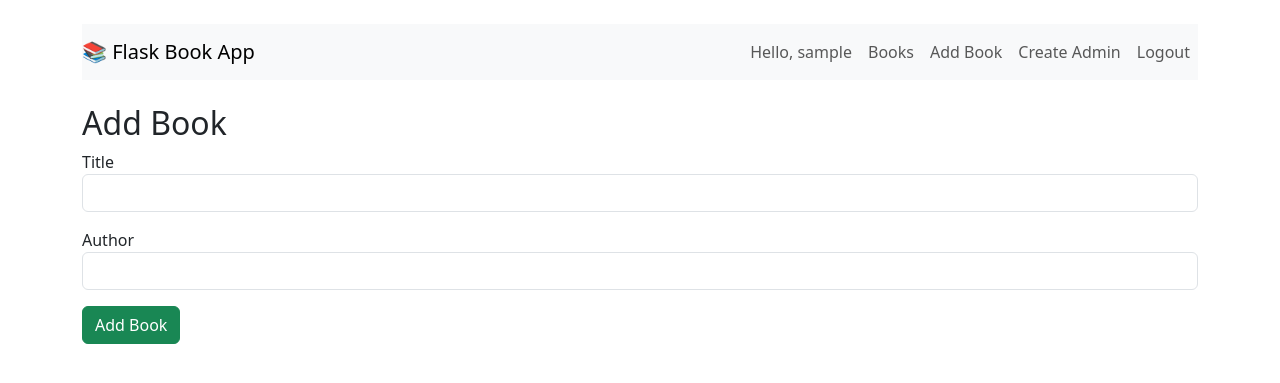
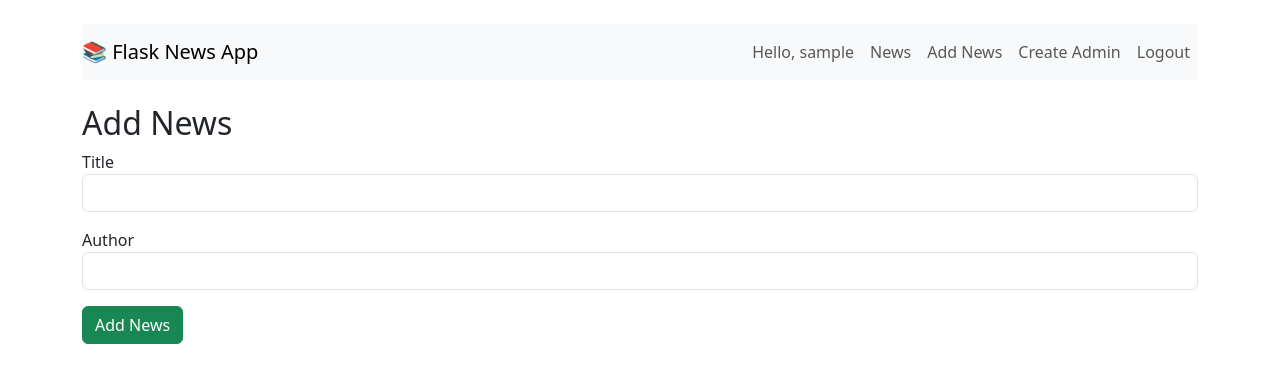
Before and after one commit to yateeshchaturvedi/Flask-app, a Flask app: page /ui/add in a window 1280 px wide. Shown: the top 383 px of the page. Run offline with Flask 3, Linux system fonts and the light colour scheme; a user stored in the database is signed in; tables that the repository leaves empty hold one stand-in row (values such as "Sample post").

Commit message:
Updated for news

```diff
--- a/app/__init__.py
+++ b/app/__init__.py
@@ -10,7 +10,7 @@ def create_app():
     import os
     DB_USER = os.environ.get("POSTGRES_USER", "postgres")
     DB_PASS = os.environ.get("POSTGRES_PASSWORD", "postgres")
-    DB_NAME = os.environ.get("POSTGRES_DB", "booksdb")
+    DB_NAME = os.environ.get("POSTGRES_DB", "newsdb")
     DB_HOST = os.environ.get("POSTGRES_HOST", "db")
     app.config["SQLALCHEMY_DATABASE_URI"] = f"postgresql://{DB_USER}:{DB_PASS}@{DB_HOST}:5432/{DB_NAME}"
     app.config["SQLALCHEMY_TRACK_MODIFICATIONS"] = False
--- a/app/models.py
+++ b/app/models.py
@@ -18,8 +18,8 @@ class User(UserMixin, db.Model):
     def check_password(self, password):
         return check_password_hash(self.password_hash, password)
 
-class Book(db.Model):
-    __tablename__ = "books"
+class News(db.Model):
+    __tablename__ = "news"
     id = db.Column(db.Integer, primary_key=True)
     title = db.Column(db.String(200), nullable=False)
     author = db.Column(db.String(200), nullable=False)
--- a/app/routes.py
+++ b/app/routes.py
@@ -1,6 +1,6 @@
 from flask import Blueprint, render_template, request, redirect, url_for, flash
 from flask_login import login_user, login_required, logout_user, current_user
-from .models import db, User, Book
+from .models import db, User, News
 from functools import wraps
 
 main = Blueprint("main", __name__)
@@ -85,12 +85,12 @@ def logout():
     return redirect(url_for("main.login"))
 
 # --- Book CRUD ---
-@main.route("/ui/books")
+@main.route("/ui/news")
 def books_ui():
     sort_order = request.args.get("sort", "asc").lower()
     from sqlalchemy import asc, desc
-    books = Book.query.order_by(desc(Book.id) if sort_order=="desc" else asc(Book.id)).all()
-    return render_template("books.html", books=books, sort_order=sort_order)
+    news = News.query.order_by(desc(News.id) if sort_order=="desc" else asc(News.id)).all()
+    return render_template("books.html", news=news, sort_order=sort_order)
 
 @main.route("/ui/add", methods=["GET", "POST"])
 @admin_required
@@ -98,7 +98,7 @@ def add_book_form():
     if request.method == "POST":
         title = request.form["title"]
         author = request.form["author"]
-        new_book = Book(title=title, author=author)
+        new_book = News(title=title, author=author)
         db.session.add(new_book)
         db.session.commit()
         return redirect(url_for("main.books_ui"))
@@ -107,7 +107,7 @@ def add_book_form():
 @main.route("/ui/edit/<int:book_id>", methods=["GET", "POST"])
 @admin_required
 def edit_book_form(book_id):
-    book = Book.query.get_or_404(book_id)
+    book = News.query.get_or_404(book_id)
     if request.method == "POST":
         book.title = request.form["title"]
         book.author = request.form["author"]
@@ -118,7 +118,7 @@ def edit_book_form(book_id):
 @main.route("/ui/delete/<int:book_id>")
 @admin_required
 def delete_book_ui(book_id):
-    book = Book.query.get_or_404(book_id)
+    book = News.query.get_or_404(book_id)
     db.session.delete(book)
     db.session.commit()
     return redirect(url_for("main.books_ui"))
--- a/app/templates/add_book.html
+++ b/app/templates/add_book.html
@@ -1,7 +1,7 @@
 {% extends "base.html" %}
 
 {% block content %}
-<h2>Add Book</h2>
+<h2>Add News</h2>
 <form method="POST">
     <div class="mb-3">
         <label>Title</label>
@@ -11,6 +11,6 @@
         <label>Author</label>
         <input type="text" name="author" class="form-control" required>
     </div>
-    <button type="submit" class="btn btn-success">Add Book</button>
+    <button type="submit" class="btn btn-success">Add News</button>
 </form>
 {% endblock %}
--- a/app/templates/base.html
+++ b/app/templates/base.html
@@ -2,12 +2,12 @@
 <html lang="en">
 <head>
     <meta charset="UTF-8">
-    <title>Flask Book App</title>
+    <title>Flask News App</title>
     <link href="https://cdn.jsdelivr.net/npm/bootstrap@5.3.0/dist/css/bootstrap.min.css" rel="stylesheet">
 </head>
 <body class="container mt-4">
     <nav class="navbar navbar-expand-lg navbar-light bg-light mb-4">
-        <a class="navbar-brand" href="{{ url_for('main.books_ui') }}">📚 Flask Book App</a>
+        <a class="navbar-brand" href="{{ url_for('main.books_ui') }}">📚 Flask News App</a>
         <button class="navbar-toggler" type="button" data-bs-toggle="collapse" data-bs-target="#navbarNav">
             <span class="navbar-toggler-icon"></span>
         </button>
@@ -20,12 +20,12 @@
                     </li>
 
                     <li class="nav-item">
-                        <a class="nav-link" href="{{ url_for('main.books_ui') }}">Books</a>
+                        <a class="nav-link" href="{{ url_for('main.books_ui') }}">News</a>
                     </li>
 
                     {% if current_user.role == 'admin' %}
                         <li class="nav-item">
-                            <a class="nav-link" href="{{ url_for('main.add_book_form') }}">Add Book</a>
+                            <a class="nav-link" href="{{ url_for('main.add_book_form') }}">Add News</a>
                         </li>
                         <li class="nav-item">
                             <a class="nav-link" href="{{ url_for('main.create_admin') }}">Create Admin</a>
@@ -38,7 +38,7 @@
                 {% else %}
                     <!-- Public User Links -->
                     <li class="nav-item">
-                        <a class="nav-link" href="{{ url_for('main.books_ui') }}">Books</a>
+                        <a class="nav-link" href="{{ url_for('main.books_ui') }}">News</a>
                     </li>
                     <li class="nav-item">
                         <a class="nav-link" href="{{ url_for('main.login') }}">Login</a>
--- a/app/templates/books.html
+++ b/app/templates/books.html
@@ -1,9 +1,9 @@
 {% extends "base.html" %}
 
 {% block content %}
-<h2>Books</h2>
+<h2>News</h2>
 {% if current_user.is_authenticated and current_user.role == 'admin' %}
-<a href="{{ url_for('main.add_book_form') }}" class="btn btn-success mb-3">Add Book</a>
+<a href="{{ url_for('main.add_book_form') }}" class="btn btn-success mb-3">Add News</a>
 {% endif %}
 
 <table class="table table-bordered">
@@ -18,7 +18,7 @@
         </tr>
     </thead>
     <tbody>
-        {% for book in books %}
+        {% for book in news %}
         <tr>
             <td>{{ book.id }}</td>
             <td>{{ book.title }}</td>
--- a/app/templates/edit_book.html
+++ b/app/templates/edit_book.html
@@ -1,7 +1,7 @@
 {% extends "base.html" %}
 
 {% block content %}
-<h2>Edit Book</h2>
+<h2>Edit News</h2>
 <form method="POST">
     <div class="mb-3">
         <label>Title</label>
@@ -11,6 +11,6 @@
         <label>Author</label>
         <input type="text" name="author" value="{{ book.author }}" class="form-control" required>
     </div>
-    <button type="submit" class="btn btn-success">Update Book</button>
+    <button type="submit" class="btn btn-success">Update News</button>
 </form>
 {% endblock %}
--- a/docker-compose.yml
+++ b/docker-compose.yml
@@ -6,7 +6,7 @@ services:
     environment:
       POSTGRES_USER: postgres
       POSTGRES_PASSWORD: postgres
-      POSTGRES_DB: booksdb
+      POSTGRES_DB: newsdb
     ports:
       - "5432:5432"
     volumes:
@@ -21,7 +21,7 @@ services:
     environment:
       POSTGRES_USER: postgres
       POSTGRES_PASSWORD: postgres
-      POSTGRES_DB: booksdb
+      POSTGRES_DB: newsdb
       POSTGRES_HOST: db
 
 volumes:
```
Also changed, not shown: Readme.md (added).
